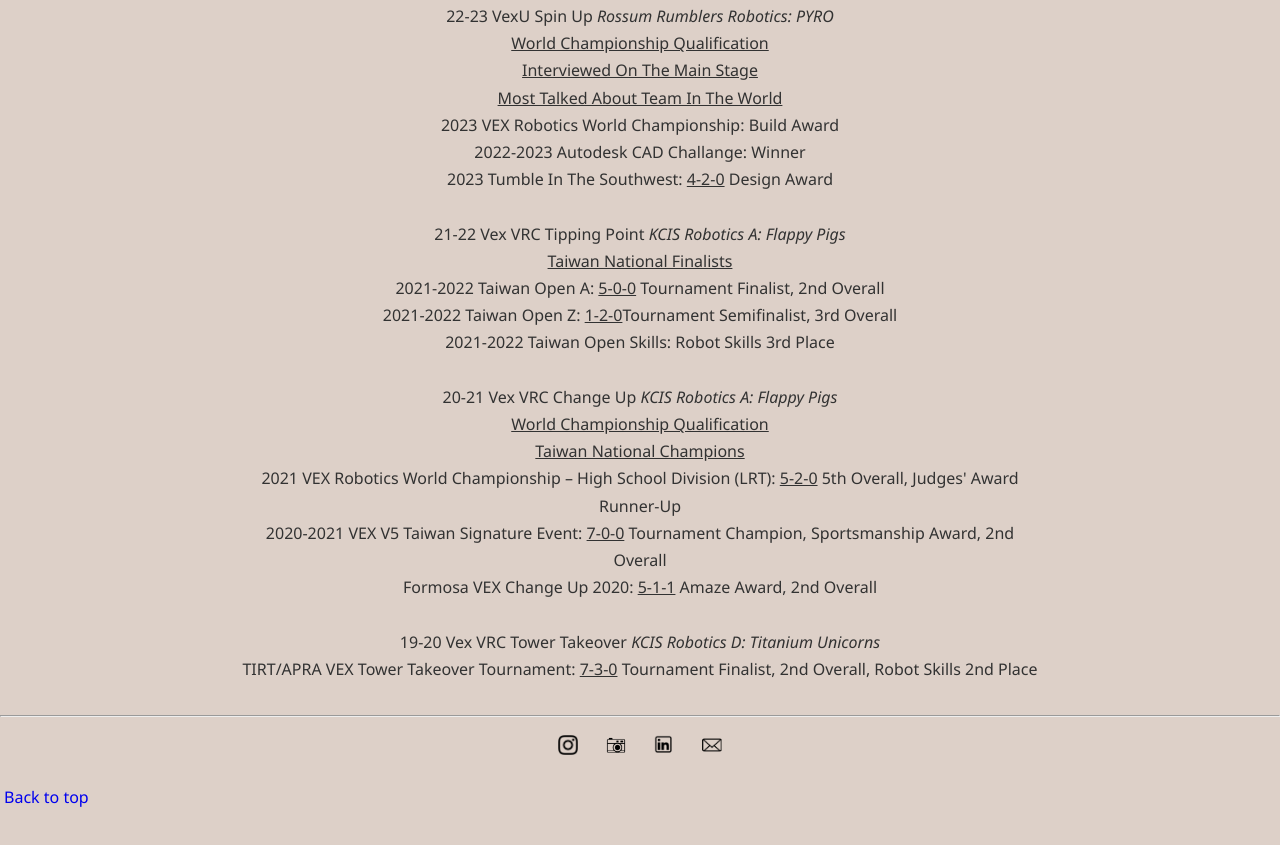
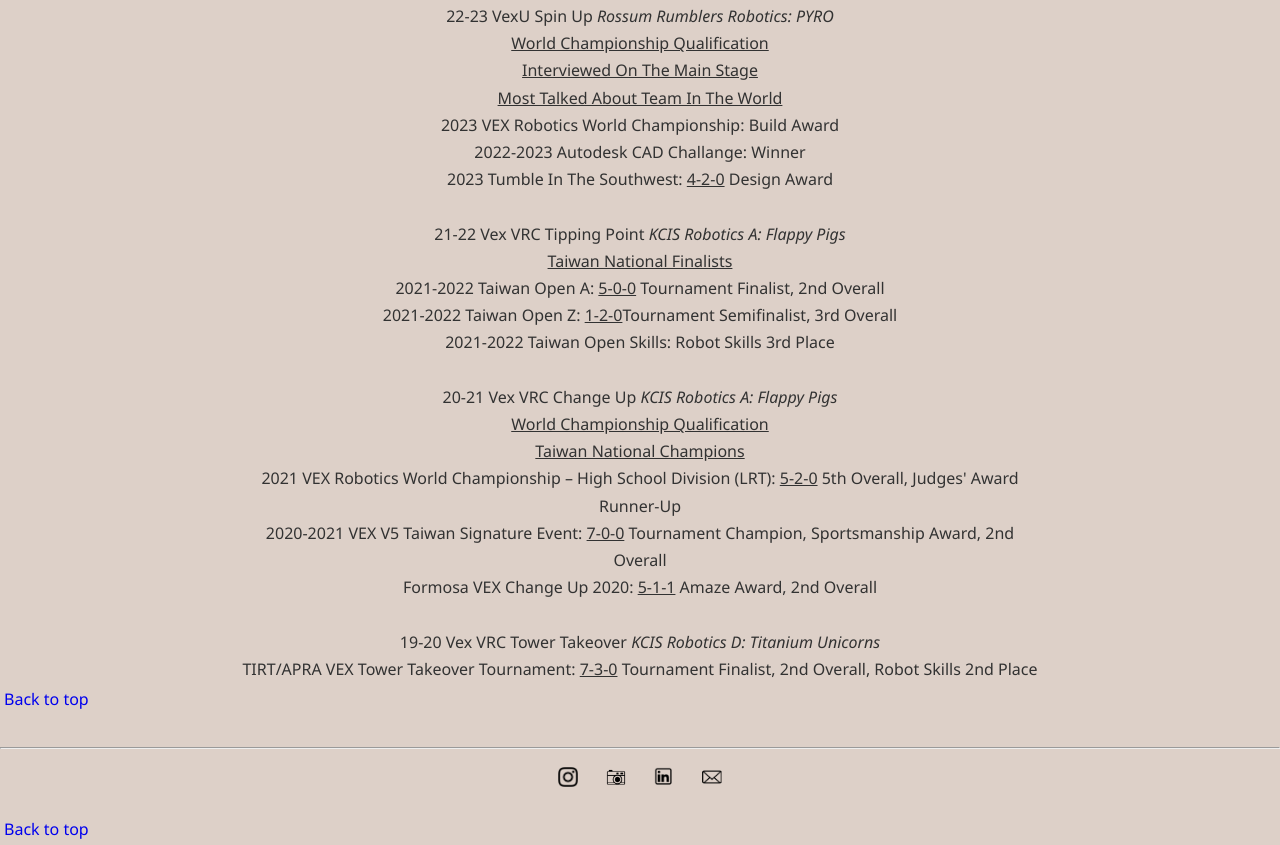
Before and after one commit to Brian-Hou-818/professional-website, a plain HTML site: page html/robotics.html in a window 1280 px wide. Shown: the part 4682-5527 px from the top of the page. Before the commit the page ends 5495 px from the top, so only its background shows below. Drawn offline with nearby package versions, Linux system fonts and the light colour scheme.

Commit message:
added some anchor to top points

```diff
--- a/html/robotics.html
+++ b/html/robotics.html
@@ -4,14 +4,6 @@
 <head>
     <title>Brian Hou - Robotics</title>
     <link rel="stylesheet" href="../css/robotics.css">
-
-    <!--Font------------------------->
-    <!--
-    <link rel="preconnect" href="https://fonts.googleapis.com">
-    <link rel="preconnect" href="https://fonts.gstatic.com" crossorigin>
-    <link href="https://fonts.googleapis.com/css2?family=Playfair+Display&display=swap" rel="stylesheet">
-    <link href="https://fonts.google.com/specimen/Playfair+Display?query=playf" rel="stylesheet">
-    -->
 
     <!--first image rotating class-------------->
     <style>
@@ -308,6 +300,11 @@
                     2nd Place</li>
             </ul>
         </section>
+
+        <section class="topBtn">
+            <a href="#top">Back to top</a>
+        </section>
+
     </main>
 
     <!--footer----------------------->
```
Also changed, not shown: html/index.html (+1 -8 lines), html/other.html (+6 -1 lines), html/street.html (+6 -0 lines).
